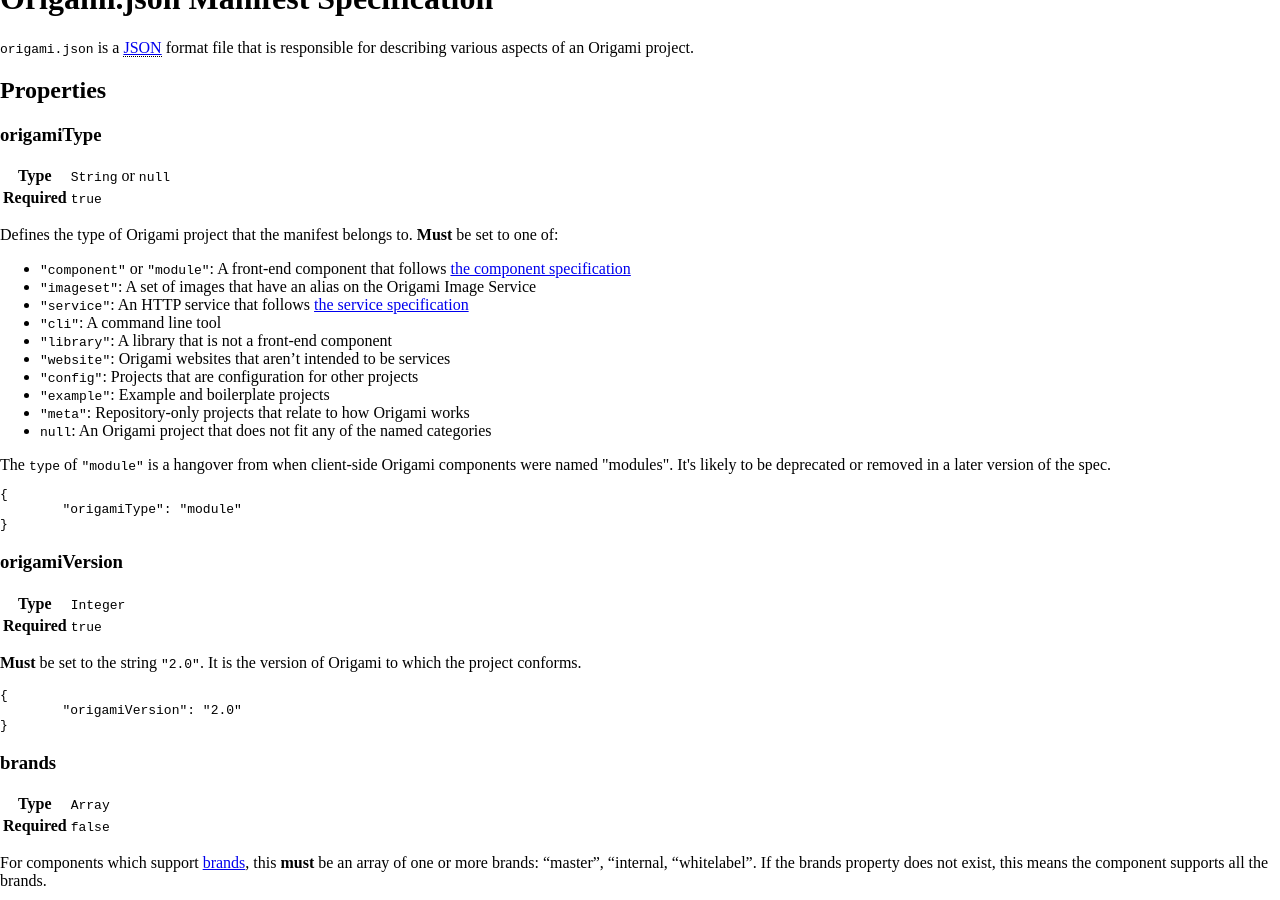
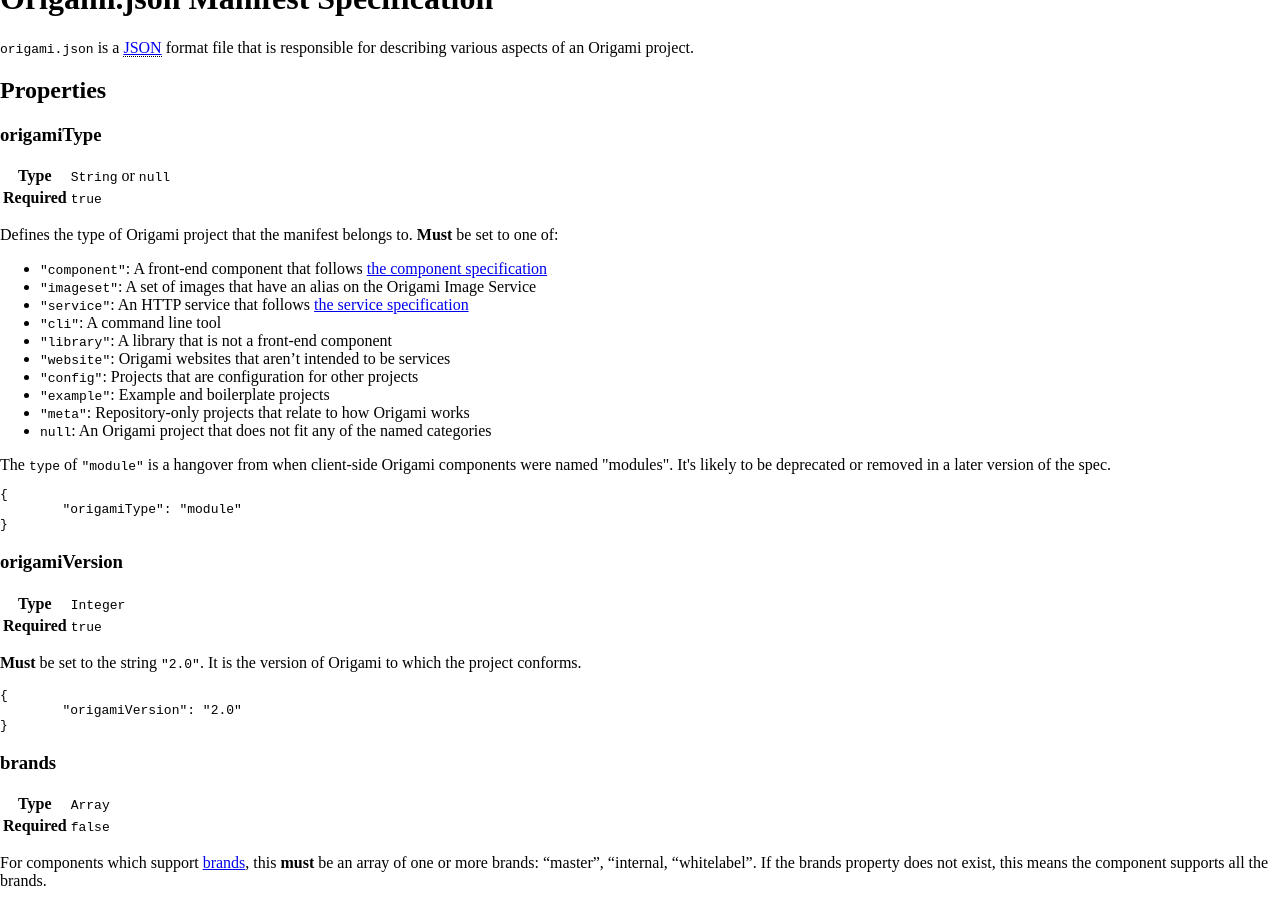
Before and after one commit to Financial-Times/origami-website, a Jekyll site: the page built from _specification-v1/manifest.md, in a window 1280 px wide and 900 px high, scrolled down 357 px. Built offline with Jekyll 4.4.1, drawn with Linux system fonts in a browser that asks for light colours; a style sheet for code colours, icons or effects is not loaded.

Commit message:
Update _specification-v1/manifest.md

```diff
--- a/_specification-v1/manifest.md
+++ b/_specification-v1/manifest.md
@@ -30,7 +30,7 @@ nav_order: 25
 </table>
 
 Defines the type of Origami project that the manifest belongs to. **Must** be set to one of:
-- `"component"` or `"module"`: A front-end component that follows [the component specification](/spec/v2/components/)
+- `"component"`: A front-end component that follows [the component specification](/spec/v2/components/)
 - `"imageset"`: A set of images that have an alias on the Origami Image Service
 - `"service"`: An HTTP service that follows [the service specification](/spec/v2/services/)
 - `"cli"`: 	A command line tool
```
